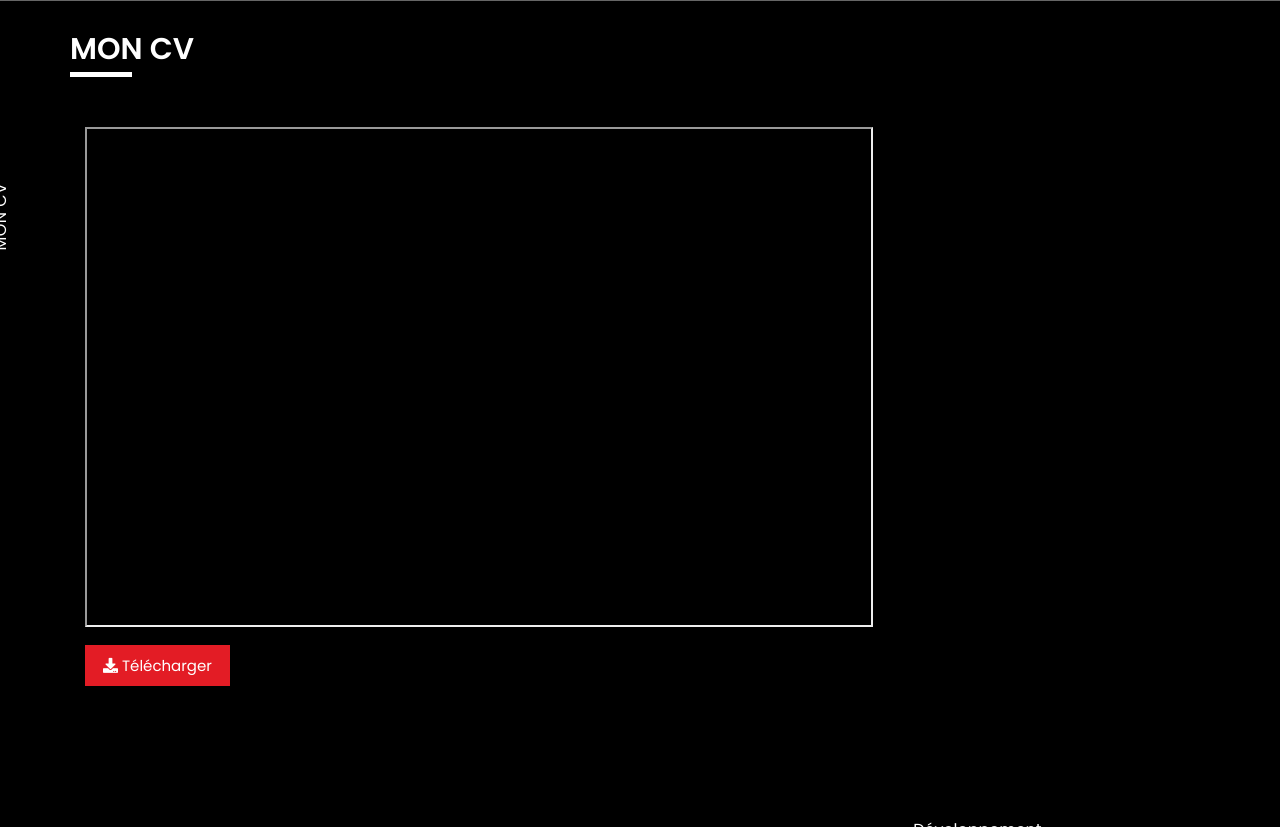
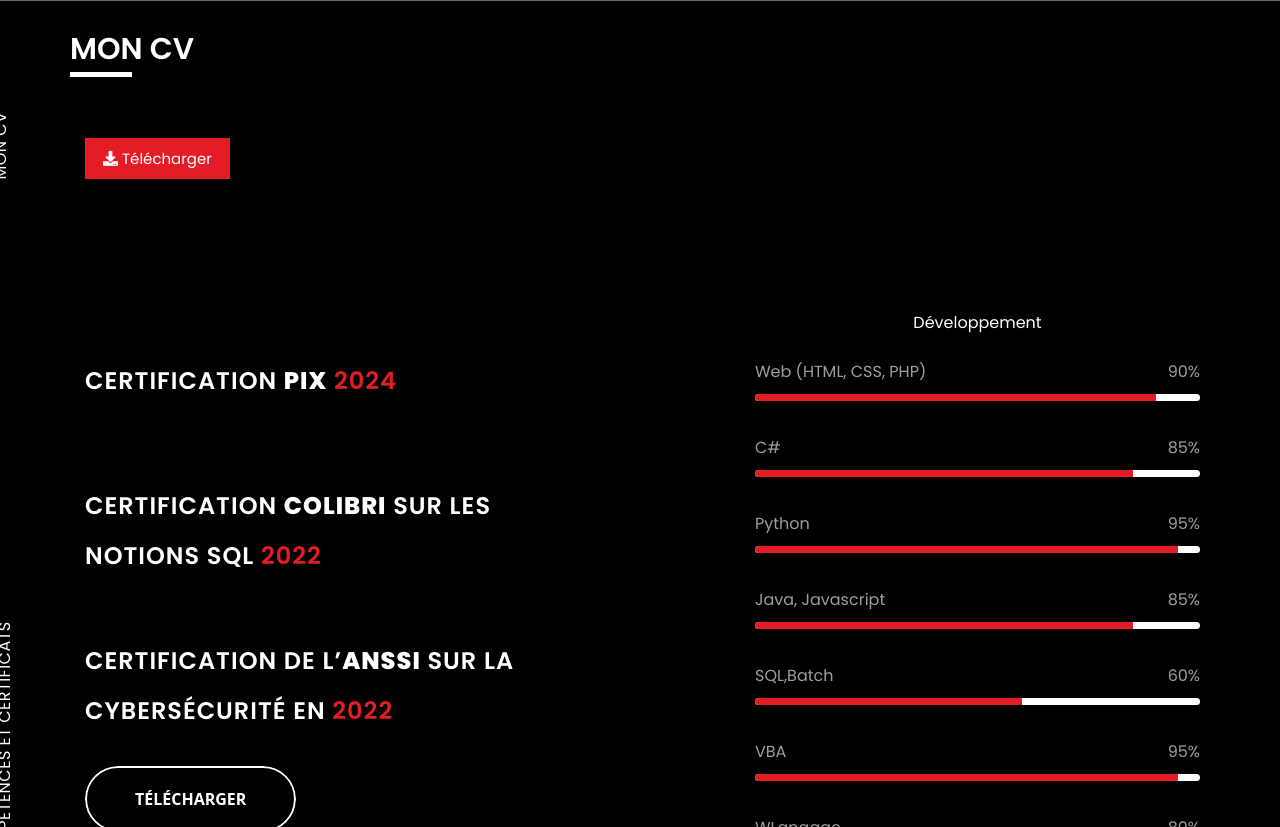
Before and after one commit to MeryemCevik/mon_portfolio, a plain HTML site: page index.html in a window 1280 px wide. Shown: the part 763-1590 px from the top of the page. Drawn offline with Linux system fonts and the light colour scheme; grey boxes are pictures that could not be loaded; a web font is replaced by a local one.

Commit message:
Update index.html

```diff
--- a/index.html
+++ b/index.html
@@ -104,15 +104,7 @@
                         <div class="row">
                             <div class="col-md-6 col-sm-12 col-xs-12">
                                 <div class="col-12">
-                                    <iframe src="CV/CV.pdf" width="150%" height="500px"> </iframe>
-                                    <!-- <img style="border : 2px solid #fff;width:700px" src="CV/cv-conseils.png"> -->
-                                    <!-- <style>
-                                        .button-space {
-                                            margin-right: 50px;
-                                        }
-                                    </style> -->
-                                    <!-- <br>
-                                    <br> -->
+                                     <!-- <iframe src="CV/CV.pdf" width="150%" height="500px"> </iframe> -->
                                     <div class="send">
                                         <!--<a href="https://drive.google.com/file/d/1os04yYC15rSAOUftZChZbTsAP_OAH58c/view"><i class="fas fa-eye"></i> Visualiser</a>
                                             <span class="button-space"></span>-->
```
